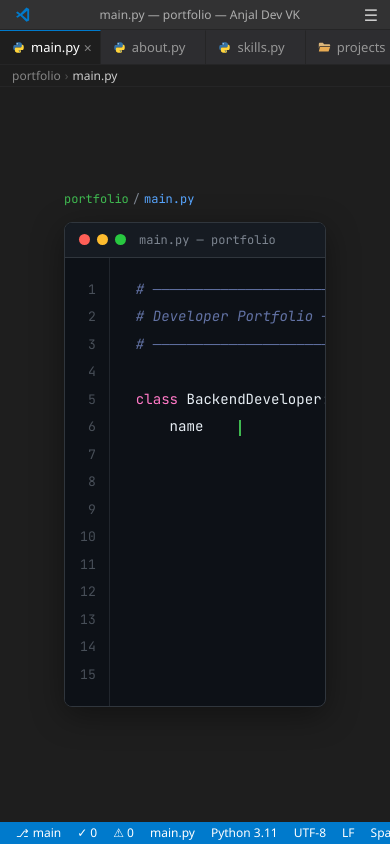
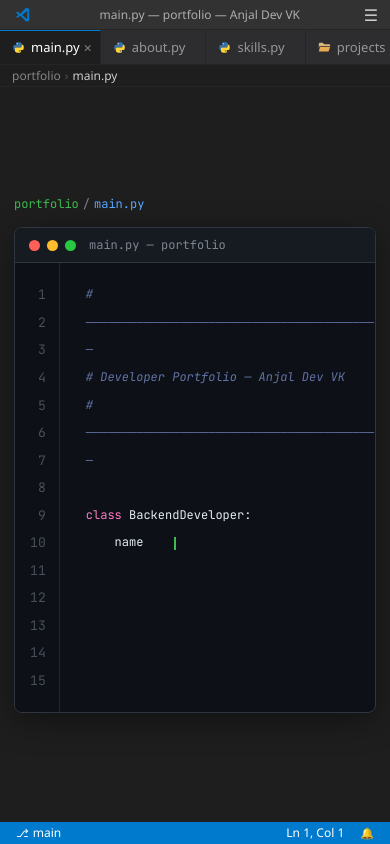
Before and after one commit to Anjaldev-vk/anjal_portfolio, a Next.js app: page / in a window 390 px wide. Built offline with nearby package versions, Linux system fonts and the light colour scheme.

Commit message:
Add responsive layout classes and refactor components for improved styling

```diff
--- a/app/globals.css
+++ b/app/globals.css
@@ -266,6 +266,184 @@ body {
   color: var(--blue);
 }
 
+/* ─── Responsive layout classes ──────────────────────────────── */
+
+/* Section inner container */
+.section-container {
+  max-width: 1180px;
+  margin: 0 auto;
+  padding: 0 40px;
+  width: 100%;
+  box-sizing: border-box;
+}
+
+/* About: 2-col grid */
+.about-grid {
+  display: grid;
+  grid-template-columns: 1fr 1fr;
+  gap: 20px;
+  align-items: start;
+}
+
+/* About: 4-col stats */
+.stats-grid {
+  display: grid;
+  grid-template-columns: repeat(4, 1fr);
+  gap: 12px;
+}
+
+/* Skills: 5fr 7fr grid */
+.skills-grid {
+  display: grid;
+  grid-template-columns: 5fr 7fr;
+  gap: 20px;
+  align-items: stretch;
+}
+
+/* Projects: 2-col grid */
+.projects-grid {
+  display: grid;
+  grid-template-columns: repeat(2, 1fr);
+  gap: 20px;
+}
+
+/* Main editor padding class */
+.editor-main {
+  flex: 1;
+  overflow-y: auto;
+  background: #1e1e1e;
+  padding-left: 24px;
+  padding-right: 24px;
+  user-select: text;
+}
+
+/* Status bar items: hide some on mobile */
+.statusbar-hide-mobile {
+  display: flex;
+  align-items: center;
+}
+
+@media (max-width: 768px) {
+  .section-container {
+    padding: 0 16px;
+  }
+
+  .about-grid {
+    grid-template-columns: 1fr;
+  }
+
+  .stats-grid {
+    grid-template-columns: repeat(2, 1fr);
+  }
+
+  .skills-grid {
+    grid-template-columns: 1fr;
+  }
+
+  .projects-grid {
+    grid-template-columns: 1fr;
+  }
+
+  .editor-main {
+    padding-left: 8px;
+    padding-right: 8px;
+  }
+
+  .statusbar-hide-mobile {
+    display: none;
+  }
+
+  /* Shrink code font size slightly on small screens */
+  .code-block-font {
+    font-size: 0.75rem !important;
+  }
+
+  /* Hero code block horizontal scroll */
+  .hero-code-area {
+    overflow-x: auto;
+  }
+
+  /* CTA buttons stack on very small screens */
+  .cta-btn {
+    font-size: 0.82rem;
+    padding: 8px 14px;
+  }
+
+  /* Contact value: allow wrap */
+  .contact-value {
+    word-break: break-all;
+  }
+
+  .contact-label {
+    min-width: unset !important;
+    margin-right: 8px;
+  }
+}
+
+@media (max-width: 480px) {
+  .section-container {
+    padding: 0 10px;
+  }
+
+  .stats-grid {
+    grid-template-columns: repeat(2, 1fr);
+  }
+
+  .editor-main {
+    padding-left: 4px;
+    padding-right: 4px;
+  }
+}
+
+/* Base styles for labels */
+.contact-label {
+  min-width: 6rem;
+  display: inline-block;
+}
+
+.tab-bar-container::-webkit-scrollbar,
+.skills-tabs-container::-webkit-scrollbar {
+  display: none;
+}
+
+/* Skills panel padding and overflow fixes */
+@media (max-width: 768px) {
+  .skills-grid {
+    width: 100% !important;
+  }
+  .skills-grid > div {
+    min-width: 0 !important;
+    width: 100% !important;
+  }
+
+  .skills-code-panel, .skills-bars-panel {
+    padding: 12px 12px !important;
+    max-width: 100% !important;
+    width: 100% !important;
+    box-sizing: border-box !important;
+    overflow: hidden !important;
+  }
+
+  .skills-code-content {
+    padding: 12px 12px !important;
+    overflow-x: auto !important;
+  }
+
+  .skill-line-numbers {
+    padding: 12px 8px !important;
+    min-width: 2rem !important;
+  }
+}
+
+/* Aggressively hide Next.js dev portals and build watchers */
+nextjs-portal,
+[id^="__next-build-watcher"],
+[class^="nextjs-portal"] {
+  display: none !important;
+  visibility: hidden !important;
+  opacity: 0 !important;
+}
+
 /* Mobile drawer */
 .mobile-drawer {
   position: fixed;
--- a/app/layout.tsx
+++ b/app/layout.tsx
@@ -1,4 +1,4 @@
-import type { Metadata } from "next";
+import type { Metadata, Viewport } from "next";
 import "./globals.css";
 
 export const metadata: Metadata = {
@@ -12,6 +12,12 @@ export const metadata: Metadata = {
       "Portfolio of Anjal Dev VK — Python and Django backend engineer based in Kerala, India.",
     type: "website",
   },
+};
+
+export const viewport: Viewport = {
+  width: "device-width",
+  initialScale: 1,
+  maximumScale: 5,
 };
 
 export default function RootLayout({
--- a/app/page.tsx
+++ b/app/page.tsx
@@ -311,16 +311,7 @@ export default function Home() {
           </div>
 
           {/* Scrollable content */}
-          <main
-            style={{
-              flex: 1,
-              overflowY: "auto",
-              background: "#1e1e1e",
-              userSelect: "text",
-              paddingLeft: "24px",
-              paddingRight: "24px",
-            }}
-          >
+          <main className="editor-main">
             <Hero />
             <About />
             <Skills />
@@ -363,15 +354,15 @@ export default function Home() {
       >
         {/* Left items */}
         <StatusBarItem icon="⎇" text="main" />
-        <StatusBarItem text="✓  0" />
-        <StatusBarItem text="⚠  0" />
+        <StatusBarItem text="✓  0" extraClass="statusbar-hide-mobile" />
+        <StatusBarItem text="⚠  0" extraClass="statusbar-hide-mobile" />
         <div style={{ flex: 1 }} />
         {/* Right items */}
-        <StatusBarItem text={`${SECTION_FILES[activeSection]}`} />
-        <StatusBarItem text="Python 3.11" />
-        <StatusBarItem text="UTF-8" />
-        <StatusBarItem text="LF" />
-        <StatusBarItem text="Spaces: 4" />
+        <StatusBarItem text={`${SECTION_FILES[activeSection]}`} extraClass="statusbar-hide-mobile" />
+        <StatusBarItem text="Python 3.11" extraClass="statusbar-hide-mobile" />
+        <StatusBarItem text="UTF-8" extraClass="statusbar-hide-mobile" />
+        <StatusBarItem text="LF" extraClass="statusbar-hide-mobile" />
+        <StatusBarItem text="Spaces: 4" extraClass="statusbar-hide-mobile" />
         <StatusBarItem text="Ln 1, Col 1" />
         <StatusBarItem icon="🔔" text="" />
       </div>
@@ -410,13 +401,14 @@ export default function Home() {
   );
 }
 
-function StatusBarItem({ icon, text }: { icon?: string; text: string }) {
+function StatusBarItem({ icon, text, extraClass }: { icon?: string; text: string; extraClass?: string }) {
   return (
     <div
+      className={extraClass}
       style={{
         padding: "0 8px",
         height: 22,
-        display: "flex",
+        display: extraClass ? undefined : "flex",
         alignItems: "center",
         gap: 4,
         cursor: "pointer",
--- a/components/TabBar.tsx
+++ b/components/TabBar.tsx
@@ -39,6 +39,7 @@ export default function TabBar({ activeSection }: TabBarProps) {
 
   return (
     <div
+      className="tab-bar-container"
       style={{
         height: 35,
         background: "#2d2d30",
@@ -48,6 +49,8 @@ export default function TabBar({ activeSection }: TabBarProps) {
         overflowY: "hidden",
         borderBottom: "1px solid #252526",
         flexShrink: 0,
+        scrollbarWidth: "none",
+        msOverflowStyle: "none",
       }}
     >
       {TABS.map((tab) => {
--- a/sections/About.tsx
+++ b/sections/About.tsx
@@ -59,15 +59,7 @@ export default function About() {
         boxSizing: "border-box",
       }}
     >
-      <div
-        style={{
-          maxWidth: 1180,
-          margin: "0 auto",
-          padding: "0 40px",
-          width: "100%",
-          boxSizing: "border-box",
-        }}
-      >
+      <div className="section-container">
         {/* Section header */}
         <div style={{ display: "flex", alignItems: "center", gap: 16, marginBottom: 22 }}>
           <span
@@ -85,14 +77,7 @@ export default function About() {
         </div>
 
         {/* Two-column grid */}
-        <div
-          style={{
-            display: "grid",
-            gridTemplateColumns: "1fr 1fr",
-            gap: 20,
-            alignItems: "start",
-          }}
-        >
+        <div className="about-grid">
           {/* ── Left: docstring bio ── */}
           <div
             style={{
@@ -218,13 +203,7 @@ export default function About() {
             </div>
 
             {/* Stats */}
-            <div
-              style={{
-                display: "grid",
-                gridTemplateColumns: "repeat(4, 1fr)",
-                gap: 12,
-              }}
-            >
+            <div className="stats-grid">
               {STATS.map((s) => (
                 <div
                   key={s.label}
--- a/sections/Contact.tsx
+++ b/sections/Contact.tsx
@@ -61,15 +61,7 @@ export default function Contact() {
         boxSizing: "border-box",
       }}
     >
-      <div
-        style={{
-          maxWidth: 1180,
-          margin: "0 auto",
-          padding: "0 40px",
-          width: "100%",
-          boxSizing: "border-box",
-        }}
-      >
+      <div className="section-container">
         {/* Header */}
         <div style={{ display: "flex", alignItems: "center", gap: 16, marginBottom: 22 }}>
           <span
@@ -188,9 +180,10 @@ export default function Contact() {
                   onMouseLeave={() => setHovered(null)}
                   onClick={() => item.link && window.open(item.link, "_blank")}
                 >
-                  <span style={{ color: "#e6edf3", minWidth: "6rem" }}>{item.label}</span>
+                  <span className="contact-label" style={{ color: "#e6edf3" }}>{item.label}</span>
                   <span style={{ color: "#ff79c6" }}>= </span>
                   <span
+                    className="contact-value"
                     style={{
                       color: item.color,
                       textDecoration: "underline",
--- a/sections/Hero.tsx
+++ b/sections/Hero.tsx
@@ -131,15 +131,7 @@ export default function Hero() {
         boxSizing: "border-box",
       }}
     >
-      <div
-        style={{
-          width: "100%",
-          maxWidth: 1180,
-          margin: "0 auto",
-          padding: "0 40px",
-          boxSizing: "border-box",
-        }}
-      >
+      <div className="section-container">
         {/* Breadcrumb */}
         <div
           style={{
@@ -219,12 +211,14 @@ export default function Hero() {
 
             {/* Code content */}
             <div
+              className="code-block-font hero-code-area"
               style={{
                 padding: "18px 0 18px 26px",
                 fontFamily: "JetBrains Mono, monospace",
                 fontSize: "0.88rem",
                 lineHeight: "1.72rem",
-                whiteSpace: "pre",
+                whiteSpace: "pre-wrap",
+                wordBreak: "break-word",
                 flex: 1,
               }}
             >
--- a/sections/Projects.tsx
+++ b/sections/Projects.tsx
@@ -48,15 +48,7 @@ export default function Projects() {
         boxSizing: "border-box",
       }}
     >
-      <div
-        style={{
-          maxWidth: 1180,
-          margin: "0 auto",
-          padding: "0 40px",
-          width: "100%",
-          boxSizing: "border-box",
-        }}
-      >
+      <div className="section-container">
         {/* Header */}
         <div style={{ display: "flex", alignItems: "center", gap: 16, marginBottom: 22 }}>
           <span
@@ -87,13 +79,7 @@ export default function Projects() {
         </div>
 
         {/* Project cards grid */}
-        <div
-          style={{
-            display: "grid",
-            gridTemplateColumns: "repeat(2, 1fr)",
-            gap: 20,
-          }}
-        >
+        <div className="projects-grid">
           {PROJECTS.map((project) => (
             <div
               key={project.file}
```
Also changed, not shown: sections/Skills.tsx (+21 -28 lines).
